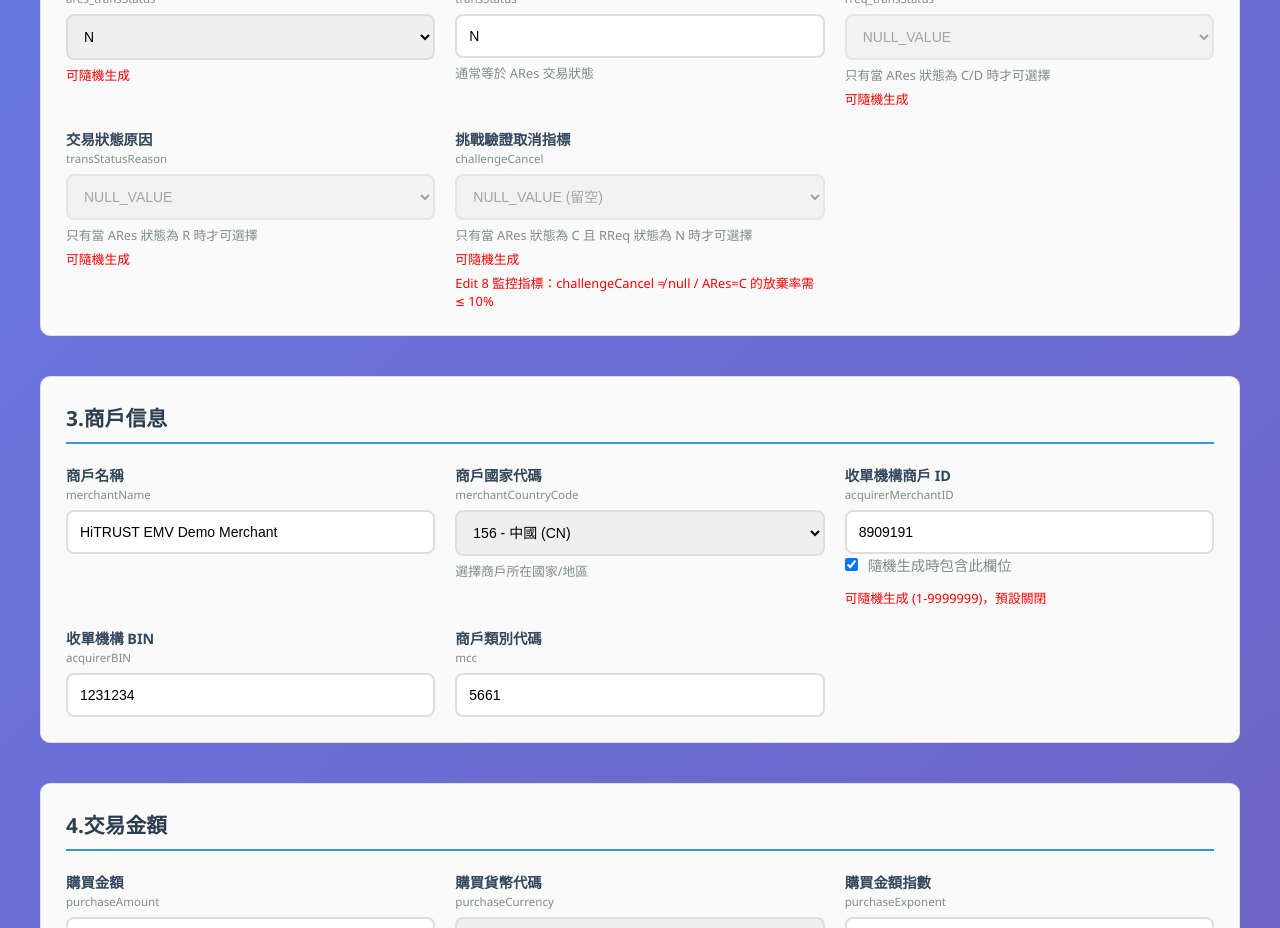
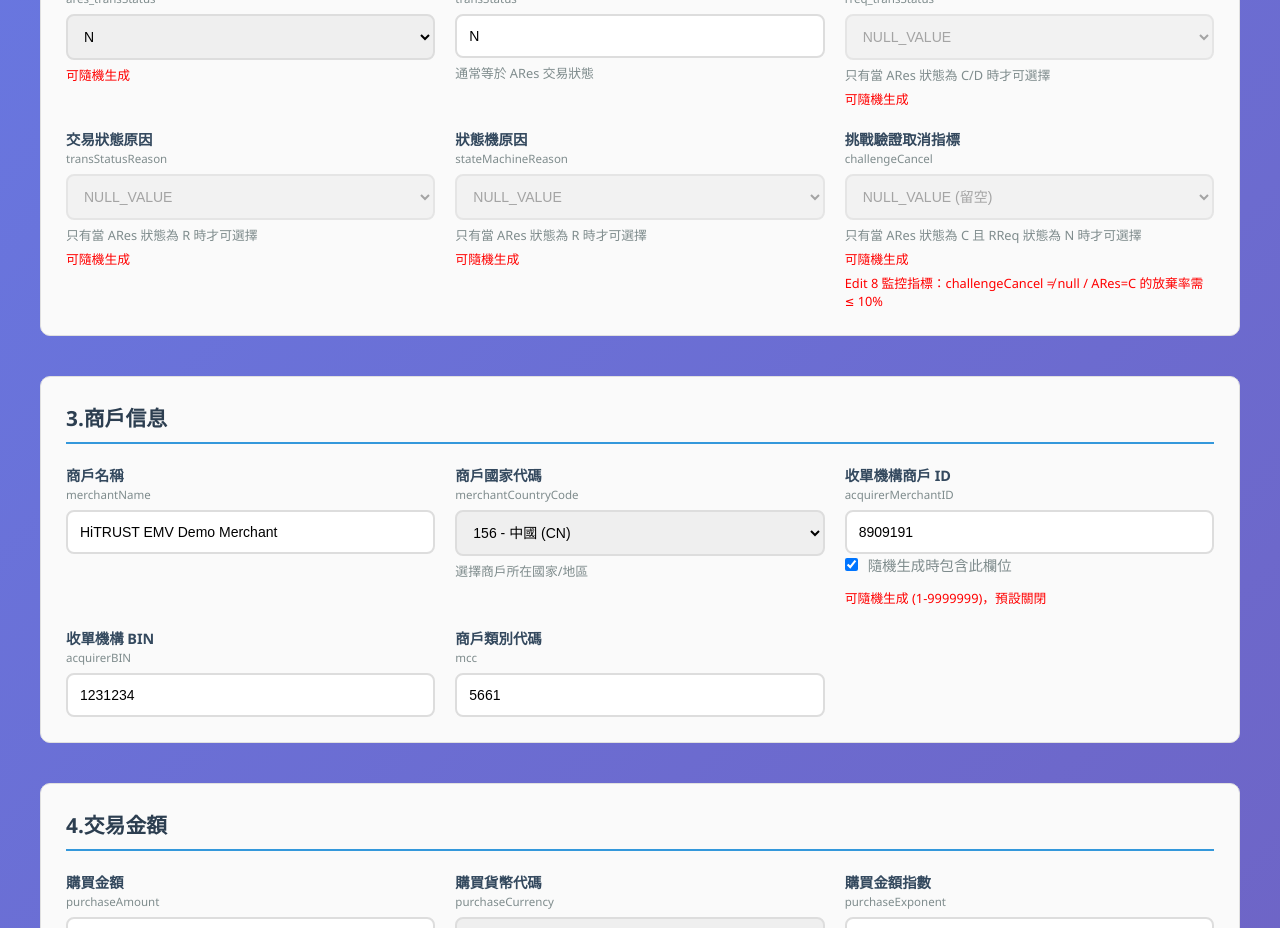
Before and after one commit to xclas721/Grafana-Test-data, a Vue app: page / in a window 1280 px wide. Shown: the part 1020-1948 px from the top of the page. Built offline with nearby package versions, Linux system fonts and the light colour scheme; the HTML template or start-up script is replaced by a standard one.

Commit message:
新增stateMachineReason

```diff
--- a/src/components/TestInputForm.vue
+++ b/src/components/TestInputForm.vue
@@ -83,8 +83,9 @@ function wireStatusLinks() {
   const rreq = document.getElementById('rreqTransStatus') as HTMLSelectElement | null
   const trans = document.getElementById('transStatus') as HTMLInputElement | null
   const reason = document.getElementById('transStatusReason') as HTMLSelectElement | null
+  const stateMachineReason = document.getElementById('stateMachineReason') as HTMLSelectElement | null
   const challengeCancel = document.getElementById('challengeCancel') as HTMLSelectElement | null
-  if (!ares || !rreq || !trans || !reason || !challengeCancel) return
+  if (!ares || !rreq || !trans || !reason || !stateMachineReason || !challengeCancel) return
 
   const updateChallengeCancel = () => {
     if (ares.value === 'C' && rreq.value === 'N') {
@@ -110,9 +111,13 @@ function wireStatusLinks() {
     if (val === 'R') {
       reason.disabled = false
       if (reason.value === 'NULL_VALUE') reason.value = '01'
+      stateMachineReason.disabled = false
+      if (stateMachineReason.value === 'NULL_VALUE') stateMachineReason.value = '1001'
     } else {
       reason.disabled = true
       reason.value = 'NULL_VALUE'
+      stateMachineReason.disabled = true
+      stateMachineReason.value = 'NULL_VALUE'
     }
     updateChallengeCancel()
   })
@@ -239,6 +244,7 @@ function loadDefaults() {
   set('transStatus', 'N')
   set('rreqTransStatus', 'NULL_VALUE')
   set('transStatusReason', 'NULL_VALUE')
+  set('stateMachineReason', 'NULL_VALUE')
   set('merchantName', 'HiTRUST EMV Demo Merchant')
   set('merchantCountryCode', '156')
   set('acquirerMerchantId', '8909191')
@@ -342,6 +348,34 @@ function generateRandom() {
       reasonEl.value = 'NULL_VALUE'
     }
   }
+  // 當 ARes 為 R 時，stateMachineReason 從所有 StateMachineReasonEnum 值隨機；否則為 NULL_VALUE
+  const stateMachineReasonEl = document.getElementById('stateMachineReason') as HTMLSelectElement | null
+  if (stateMachineReasonEl) {
+    if (st === 'R') {
+      const stateMachineReasons: string[] = [
+        '1001', '1002', '1003', '1004', '1005', '1006', '1007', '1008', '1009', '1010',
+        '2001', '2002', '2101', '2102', '2103',
+        '3001', '3002', '3101', '3102', '3199', '3201', '3202', '3299', '3301', '3302', '3399',
+        '3401', '3402', '3403', '3404', '3499', '3501', '3502', '3503', '3504', '3601', '3602', '3604',
+        '4001', '4101', '4102', '4103', '4104', '4105', '4106', '4107', '4108', '4109', '4110', '4111',
+        '4201', '4202',
+        '5101', '5102', '5103', '5104', '5105', '5106', '5201', '5202', '5203', '5204',
+        '6101', '6102', '6103', '6201', '6301', '6401', '6402', '6403',
+        '7101', '7102', '7103', '7201', '7202', '7203', '7204', '7205', '7206', '7207',
+        '8101', '0000', '9999'
+      ]
+      stateMachineReasonEl.disabled = false
+      if (stateMachineReasons.length > 0) {
+        const idx = Math.floor(Math.random() * stateMachineReasons.length)
+        stateMachineReasonEl.value = stateMachineReasons[idx] as string
+      } else {
+        stateMachineReasonEl.value = '1001'
+      }
+    } else {
+      stateMachineReasonEl.disabled = true
+      stateMachineReasonEl.value = 'NULL_VALUE'
+    }
+  }
   // 帳號原始值（依卡別前綴）- 僅在勾選時隨機
   const acctToggle = document.getElementById('enableAcctNumberRandom') as HTMLInputElement | null
   if (acctToggle?.checked) {
@@ -809,6 +843,7 @@ function buildDocument(
     transStatus?: string
     rreq_transStatus?: string
     transStatusReason?: string
+    stateMachineReason?: string
     cardScheme?: string
     acctNumberHashed?: string
     acctNumberMask?: string
@@ -845,6 +880,7 @@ function buildDocument(
     transStatus: form.transStatus,
     rreq_transStatus: form.rreqTransStatus,
     transStatusReason: form.transStatusReason,
+    stateMachineReason: form.stateMachineReason,
     cardScheme: form.cardScheme,
     acctNumberHashed: form.acctNumberHashed,
     acctNumberMask: form.acctNumberMask,
@@ -1389,6 +1425,100 @@ defineExpose({
           <small style="color: red">可隨機生成</small>
         </div>
         <div class="form-group">
+          <label for="stateMachineReason" class="bilingual-label">
+            <span class="zh">狀態機原因</span>
+            <span class="en">stateMachineReason</span>
+          </label>
+          <select id="stateMachineReason" disabled>
+            <option value="NULL_VALUE" selected>NULL_VALUE</option>
+            <option value="1001">1001 - Device not support</option>
+            <option value="1002">1002 - Exceeds amount limit</option>
+            <option value="1003">1003 - Exceeds auth frequency limit</option>
+            <option value="1004">1004 - User abandon</option>
+            <option value="1005">1005 - Trans timeout</option>
+            <option value="1006">1006 - Card scheme not supported</option>
+            <option value="1007">1007 - Invalid trans status</option>
+            <option value="1008">1008 - CReq not received</option>
+            <option value="1009">1009 - User not responsed</option>
+            <option value="1010">1010 - Dec auth not performed</option>
+            <option value="2001">2001 - Invalid message</option>
+            <option value="2002">2002 - Invalid message out of BIN range</option>
+            <option value="2101">2101 - Invalid ISO currency code</option>
+            <option value="2102">2102 - Invalid ISO currency exponent</option>
+            <option value="2103">2103 - Invalid ISO country code</option>
+            <option value="3001">3001 - Network connect timeout</option>
+            <option value="3002">3002 - Network read timeout</option>
+            <option value="3101">3101 - DS connect failed</option>
+            <option value="3102">3102 - DS read timeout</option>
+            <option value="3199">3199 - DS error</option>
+            <option value="3201">3201 - Card system connect failed</option>
+            <option value="3202">3202 - Card system read timeout</option>
+            <option value="3299">3299 - Card system error</option>
+            <option value="3301">3301 - HSM connect failed</option>
+            <option value="3302">3302 - HSM read timeout</option>
+            <option value="3399">3399 - HSM error</option>
+            <option value="3401">3401 - OTP sender connect failed</option>
+            <option value="3402">3402 - OTP sender read timeout</option>
+            <option value="3403">3403 - OTP sender exceeds frequency limit</option>
+            <option value="3404">3404 - OTP sender less than resend interval</option>
+            <option value="3499">3499 - OTP sender error</option>
+            <option value="3501">3501 - RReq connect failed</option>
+            <option value="3502">3502 - RReq read timeout</option>
+            <option value="3503">3503 - RRes response failed</option>
+            <option value="3504">3504 - RRes response error</option>
+            <option value="3601">3601 - OOB connect failed</option>
+            <option value="3602">3602 - OOB read timeout</option>
+            <option value="3604">3604 - OOBS response error</option>
+            <option value="4001">4001 - High risk</option>
+            <option value="4101">4101 - Black list</option>
+            <option value="4102">4102 - Black list IP</option>
+            <option value="4103">4103 - Black list email</option>
+            <option value="4104">4104 - Black list MID</option>
+            <option value="4105">4105 - Black list device ID</option>
+            <option value="4106">4106 - Black list acct number</option>
+            <option value="4107">4107 - Black list acct ID</option>
+            <option value="4108">4108 - Black list phone</option>
+            <option value="4109">4109 - Black list src country</option>
+            <option value="4110">4110 - Black list mer URL</option>
+            <option value="4111">4111 - Black list mer country</option>
+            <option value="4201">4201 - High risk RBA</option>
+            <option value="4202">4202 - 3RI challenge not support</option>
+            <option value="5101">5101 - Invalid acct number</option>
+            <option value="5102">5102 - Invalid expiry date</option>
+            <option value="5103">5103 - Acct number locked</option>
+            <option value="5104">5104 - Acct number not enrolled</option>
+            <option value="5105">5105 - Acct number not effective</option>
+            <option value="5106">5106 - Acct number expired</option>
+            <option value="5201">5201 - Invalid acct ID</option>
+            <option value="5202">5202 - Acct ID lock</option>
+            <option value="5203">5203 - Acct ID not enrolled</option>
+            <option value="5204">5204 - Acct ID not effective</option>
+            <option value="6101">6101 - Passcode invalid</option>
+            <option value="6102">6102 - Passcode expired</option>
+            <option value="6103">6103 - Passcode used</option>
+            <option value="6201">6201 - OOB not completed</option>
+            <option value="6301">6301 - KBA answer invalid</option>
+            <option value="6401">6401 - FIDO not completed</option>
+            <option value="6402">6402 - FIDO connect failed</option>
+            <option value="6403">6403 - FIDO read timeout</option>
+            <option value="7101">7101 - 3RI not support</option>
+            <option value="7102">7102 - 3RI invalid 3RI ind</option>
+            <option value="7103">7103 - 3RI NPA frictionless</option>
+            <option value="7201">7201 - 3RI recurring prior trans not found</option>
+            <option value="7202">7202 - 3RI recurring prior trans not auth</option>
+            <option value="7203">7203 - 3RI recurring prior trans expiried</option>
+            <option value="7204">7204 - 3RI recurring currency different</option>
+            <option value="7205">7205 - 3RI recurring amount over prior trans</option>
+            <option value="7206">7206 - 3RI recurring acct number different</option>
+            <option value="7207">7207 - 3RI instaldata over limit</option>
+            <option value="8101">8101 - Recurring date expiried</option>
+            <option value="0000">0000 - Completed</option>
+            <option value="9999">9999 - Unexcepted error</option>
+          </select>
+          <small>只有當 ARes 狀態為 R 時才可選擇</small>
+          <small style="color: red">可隨機生成</small>
+        </div>
+        <div class="form-group">
           <label for="challengeCancel" class="bilingual-label">
             <span class="zh">挑戰驗證取消指標</span>
             <span class="en">challengeCancel</span>
```
